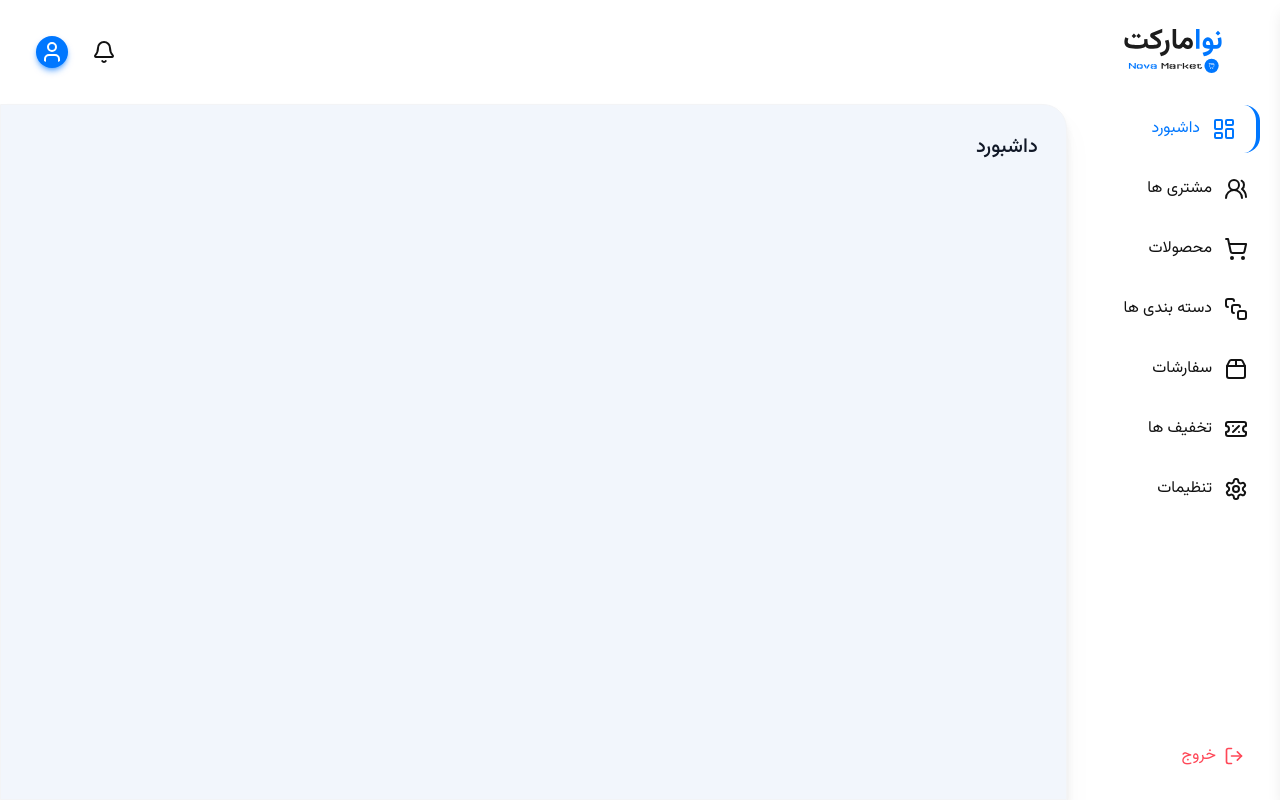
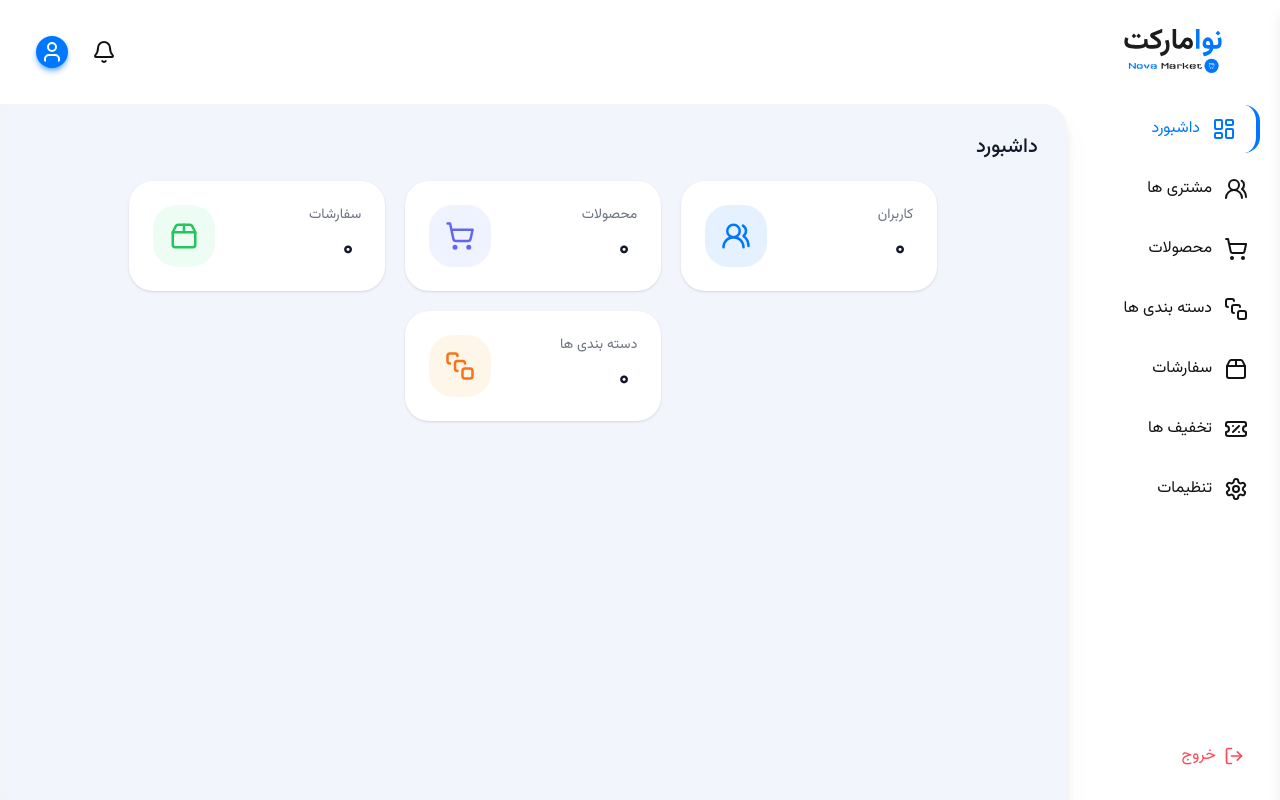
Before and after one commit to aliasghar-bagheri/novamarket, a Next.js app: page /dashboard in a window 1280 px wide. Built offline with nearby package versions, Linux system fonts and the light colour scheme; no server answers.

Commit message:
feat: add dashboard cards list

```diff
--- /dev/null
+++ b/src/app/(panel)/(admin)/dashboard/_/components/DashboardCardList.tsx
@@ -0,0 +1,33 @@
+import DashboardCard from '@/app/(panel)/_/components/common/cards/DashboardCard';
+import { getDashboardCardsDataApi } from '@/services/dashboard.service';
+import { setCookieOnReq } from '@/util/setCookieOnReq';
+import { cookies } from 'next/headers';
+
+export default async function DashboardCardList() {
+  const cookie = await cookies();
+  const options = setCookieOnReq(cookie);
+
+  const { usersCount, categoriesCount, productsCount, ordersCount } =
+    await getDashboardCardsDataApi(options);
+
+  return (
+    <div className="container flex flex-wrap justify-center gap-5">
+      <DashboardCard
+        value={usersCount}
+        type="users"
+      />
+      <DashboardCard
+        value={productsCount}
+        type="products"
+      />
+      <DashboardCard
+        value={ordersCount}
+        type="orders"
+      />
+      <DashboardCard
+        value={categoriesCount}
+        type="categories"
+      />
+    </div>
+  );
+}
--- a/src/app/(panel)/(admin)/dashboard/page.tsx
+++ b/src/app/(panel)/(admin)/dashboard/page.tsx
@@ -1,8 +1,16 @@
+import { Suspense } from 'react';
+import DashboardCardList from './_/components/DashboardCardList';
+import { DashboardCardsSkeleton } from '@/components/ui/Skeleton';
 export default function DashboardPage() {
   return (
     <div className="w-full space-y-10">
       <div>
         <h2 className="text-secondary-900 font-medium text-xl">داشبورد</h2>
+        <div className="mt-5">
+          <Suspense fallback={<DashboardCardsSkeleton />}>
+            <DashboardCardList />
+          </Suspense>
+        </div>
       </div>
     </div>
   );
```
